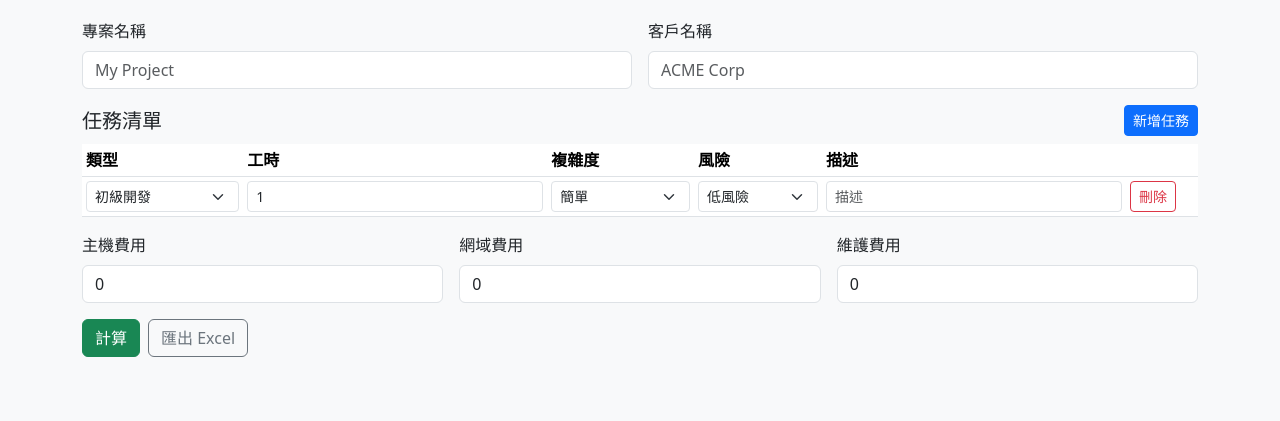
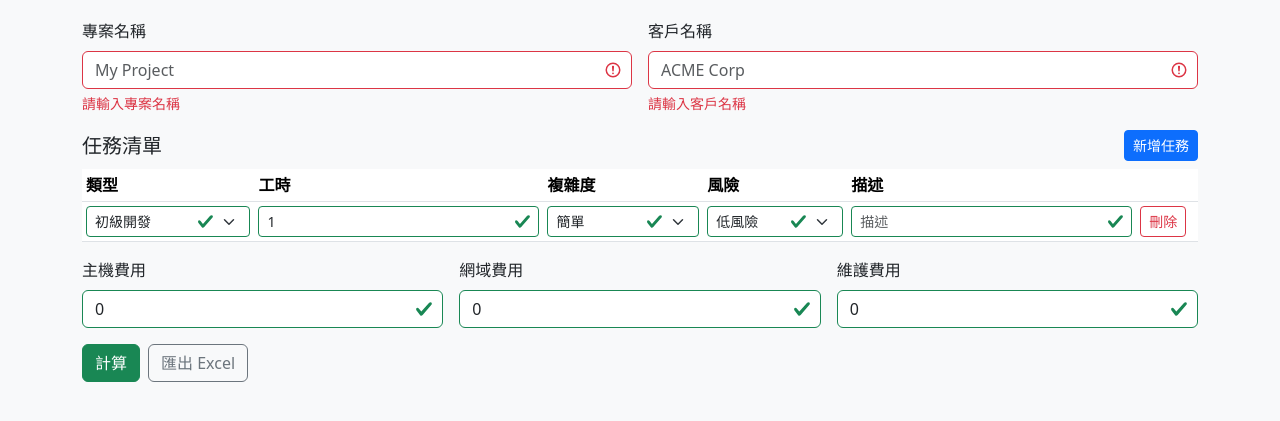
Before and after one commit to tom54699/PricePilot, a website with bundled scripts: page web/index.html in a window 1280 px wide. Shown: the part 77-498 px from the top of the page. Built offline with nearby package versions, Linux system fonts and the light colour scheme.

Commit message:
feat(task-4): UI validation and live recalculation (Bootstrap feedback, auto updates)

```diff
--- a/web/index.html
+++ b/web/index.html
@@ -15,15 +15,17 @@
     <main class="container py-4">
       <h1 class="mb-4">報價計算器</h1>
 
-      <form id="quote-form" class="mb-4">
+      <form id="quote-form" class="mb-4 needs-validation" novalidate>
         <div class="row g-3 mb-3">
           <div class="col-sm-6">
             <label class="form-label">專案名稱</label>
-            <input id="projectName" class="form-control" placeholder="My Project" />
+            <input id="projectName" class="form-control" placeholder="My Project" required />
+            <div class="invalid-feedback">請輸入專案名稱</div>
           </div>
           <div class="col-sm-6">
             <label class="form-label">客戶名稱</label>
-            <input id="clientName" class="form-control" placeholder="ACME Corp" />
+            <input id="clientName" class="form-control" placeholder="ACME Corp" required />
+            <div class="invalid-feedback">請輸入客戶名稱</div>
           </div>
         </div>
 
@@ -51,14 +53,17 @@
           <div class="col-sm-4">
             <label class="form-label">主機費用</label>
             <input id="hosting" type="number" min="0" class="form-control" value="0" />
+            <div class="invalid-feedback">請輸入有效的費用（>= 0）</div>
           </div>
           <div class="col-sm-4">
             <label class="form-label">網域費用</label>
             <input id="domain" type="number" min="0" class="form-control" value="0" />
+            <div class="invalid-feedback">請輸入有效的費用（>= 0）</div>
           </div>
           <div class="col-sm-4">
             <label class="form-label">維護費用</label>
             <input id="maintenance" type="number" min="0" class="form-control" value="0" />
+            <div class="invalid-feedback">請輸入有效的費用（>= 0）</div>
           </div>
         </div>
 
--- a/web/js/main.js
+++ b/web/js/main.js
@@ -10,6 +10,7 @@ const clientNameEl = document.getElementById('clientName');
 const hostingEl = document.getElementById('hosting');
 const domainEl = document.getElementById('domain');
 const maintenanceEl = document.getElementById('maintenance');
+const formEl = document.getElementById('quote-form');
 
 const resultsCard = document.getElementById('results');
 const preTaxEl = document.getElementById('preTax');
@@ -26,7 +27,10 @@ function addTaskRow() {
           .join('')}
       </select>
     </td>
-    <td><input type="number" min="0" step="0.5" class="form-control form-control-sm" value="1" /></td>
+    <td>
+      <input type="number" min="0" step="0.5" class="form-control form-control-sm" value="1" required />
+      <div class="invalid-feedback">工時需為非負數</div>
+    </td>
     <td>
       <select class="form-select form-select-sm">
         ${Object.keys(calc.complexityMultiplier)
@@ -44,7 +48,14 @@ function addTaskRow() {
     <td><input type="text" class="form-control form-control-sm" placeholder="描述" /></td>
     <td><button type="button" class="btn btn-sm btn-outline-danger">刪除</button></td>
   `;
-  tr.querySelector('button').addEventListener('click', () => tr.remove());
+  tr.querySelector('button').addEventListener('click', () => {
+    tr.remove();
+    recalc();
+  });
+  tr.querySelectorAll('input, select').forEach((el) => {
+    el.addEventListener('input', recalc);
+    el.addEventListener('change', recalc);
+  });
   tasksTbody.appendChild(tr);
 }
 
@@ -68,6 +79,43 @@ function collectTasks() {
   return tasks;
 }
 
+function setInvalid(el, invalid) {
+  if (!el) return;
+  el.classList.toggle('is-invalid', !!invalid);
+}
+
+function validateForm() {
+  let valid = true;
+
+  if (!projectNameEl.value.trim()) {
+    setInvalid(projectNameEl, true);
+    valid = false;
+  } else setInvalid(projectNameEl, false);
+
+  if (!clientNameEl.value.trim()) {
+    setInvalid(clientNameEl, true);
+    valid = false;
+  } else setInvalid(clientNameEl, false);
+
+  [hostingEl, domainEl, maintenanceEl].forEach((el) => {
+    const v = Number(el.value);
+    const ok = Number.isFinite(v) && v >= 0;
+    setInvalid(el, !ok);
+    if (!ok) valid = false;
+  });
+
+  tasksTbody.querySelectorAll('tr').forEach((tr) => {
+    const hoursInput = tr.querySelector('input[type="number"]');
+    const v = Number(hoursInput.value);
+    const ok = Number.isFinite(v) && v >= 0;
+    setInvalid(hoursInput, !ok);
+    if (!ok) valid = false;
+  });
+
+  formEl?.classList.add('was-validated');
+  return { valid };
+}
+
 function showResults(quote) {
   preTaxEl.textContent = String(quote.稅前總計);
   taxEl.textContent = String(quote.營業稅);
@@ -75,7 +123,12 @@ function showResults(quote) {
   resultsCard.classList.remove('d-none');
 }
 
-document.getElementById('calcBtn')?.addEventListener('click', () => {
+function recalc() {
+  const { valid } = validateForm();
+  if (!valid) {
+    resultsCard.classList.add('d-none');
+    return;
+  }
   const quote = calc.createQuote(
     projectNameEl.value.trim(),
     clientNameEl.value.trim(),
@@ -87,9 +140,13 @@ document.getElementById('calcBtn')?.addEventListener('click', () => {
     }
   );
   showResults(quote);
-});
+}
+
+document.getElementById('calcBtn')?.addEventListener('click', recalc);
 
 document.getElementById('exportBtn')?.addEventListener('click', () => {
+  const { valid } = validateForm();
+  if (!valid) return;
   const quote = calc.createQuote(
     projectNameEl.value.trim(),
     clientNameEl.value.trim(),
@@ -102,3 +159,12 @@ document.getElementById('exportBtn')?.addEventListener('click', () => {
   );
   exportQuoteToXlsx(quote);
 });
+
+// live recalculation for top-level fields
+[projectNameEl, clientNameEl, hostingEl, domainEl, maintenanceEl].forEach((el) => {
+  el?.addEventListener('input', recalc);
+  el?.addEventListener('change', recalc);
+});
+
+// initial compute
+recalc();
```
Also changed, not shown: .kiro/specs/quote-calculator-enhancement/tasks.md.
